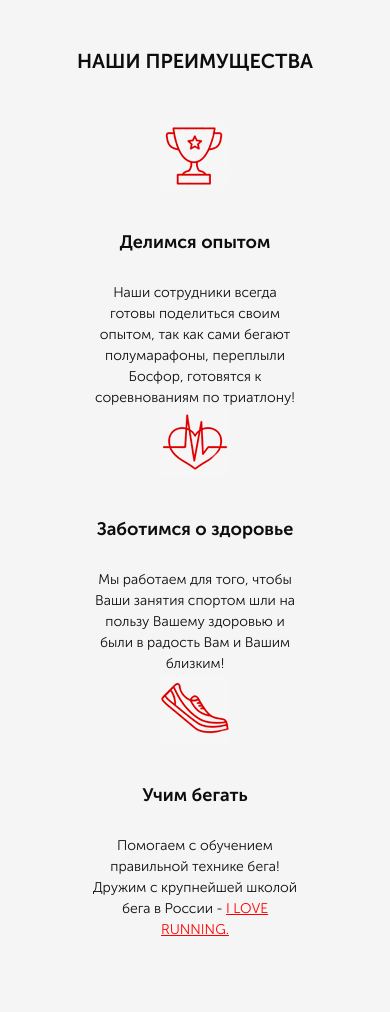
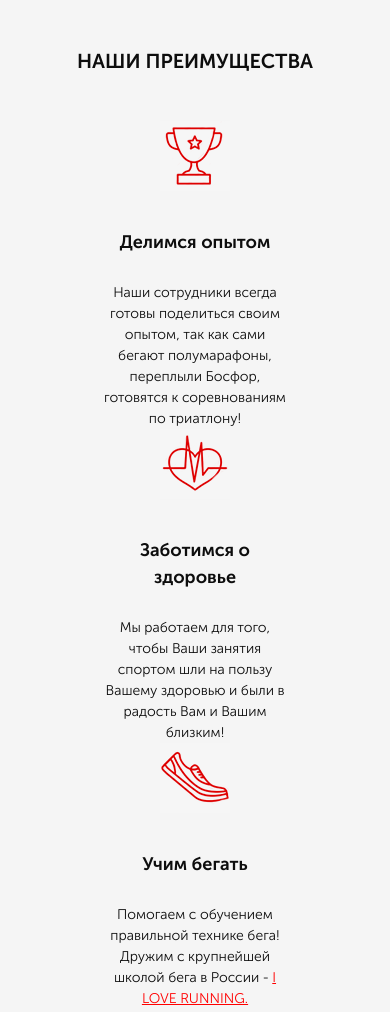
Before and after one commit to Stskdrv/project-s, a website: page src/index.html in a window 390 px wide. Shown: the part 900-1912 px from the top of the page. Drawn offline with Linux system fonts and the light colour scheme.

Commit message:
добавлена адаптация

```diff
--- a/src/sass/blocks/_advantages.scss
+++ b/src/sass/blocks/_advantages.scss
@@ -46,7 +46,16 @@
 }
 
 @media screen and ( max-width: 991px ){
+    .advantages {
 
+
+
+
+        &__item{
+
+            padding: 0 10px;
+        }
+    }
 }
 
 
@@ -62,10 +71,10 @@
         }
         &__item{
             max-width: 300px;
+            padding: 0 10px;
         }
     }
 }
-
 
 @media screen and ( max-width: 575px ){
     .advantages {
@@ -85,6 +94,7 @@
             color: #0d0d0d;
             font-size: 18px;
             font-weight: 700;
+            text-align: center;
         }
         &__descr{
             margin-top: 26px;
```
Also changed, not shown: src/css/style.min.css.
